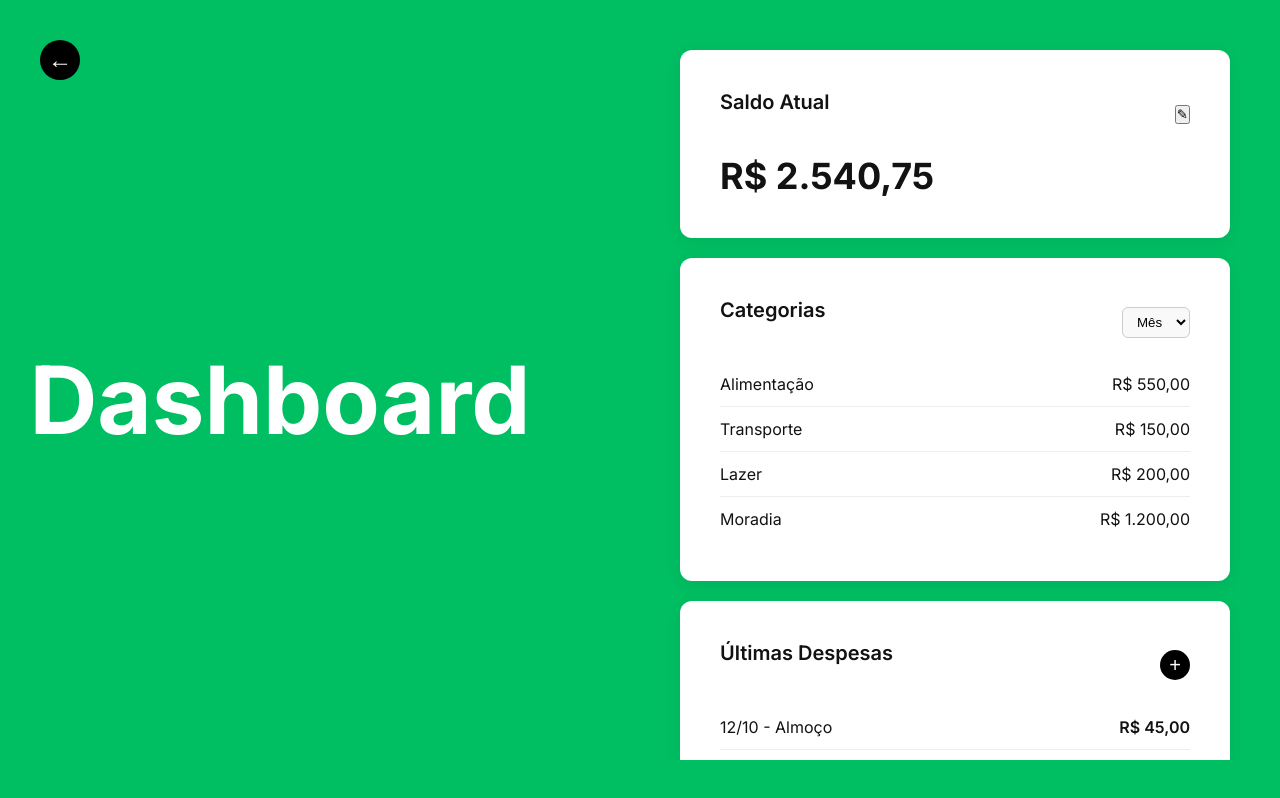
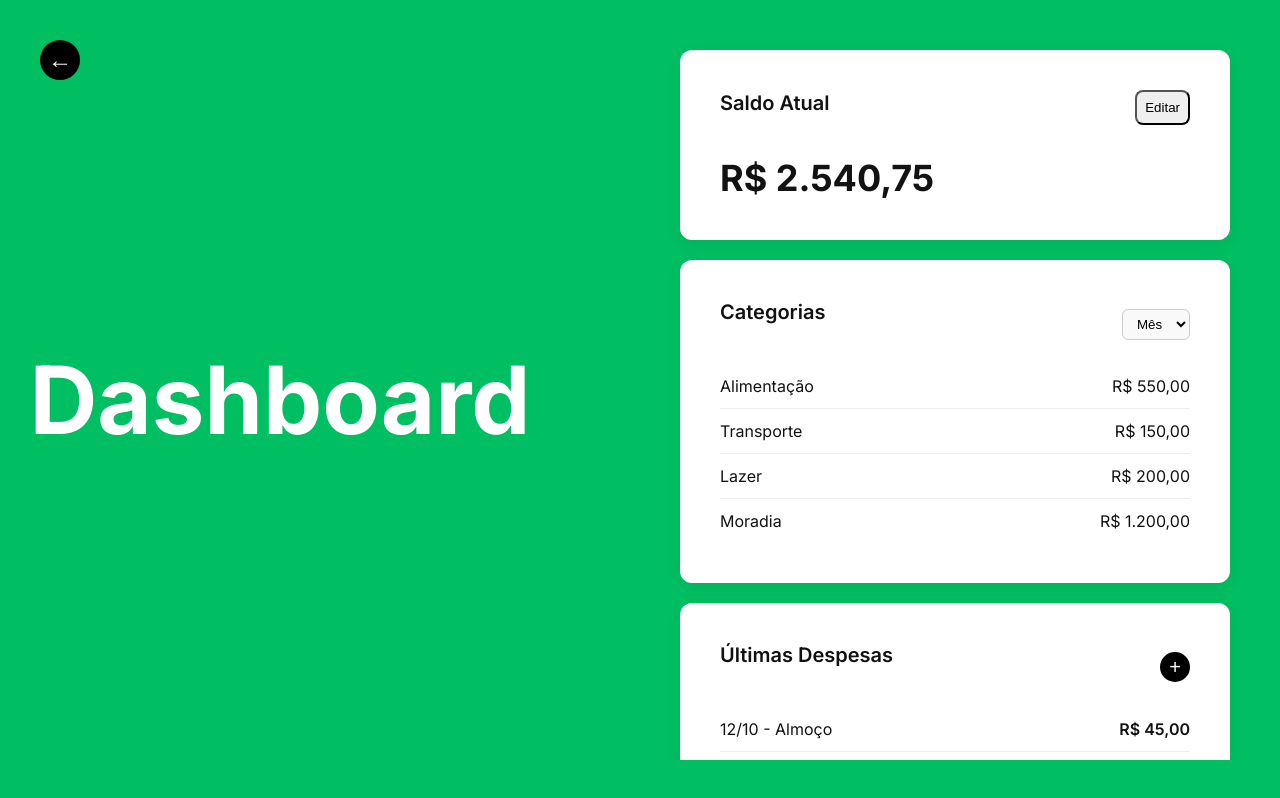
Before and after one commit to YuriClovandi/MoneyMind, a React (Create React App) app: page /dashboard in a window 1280 px wide. Built offline with nearby package versions, Linux system fonts and the light colour scheme.

Commit message:
Alterações no botão de editar saldo

```diff
--- a/src/pages/Dashboard/index.js
+++ b/src/pages/Dashboard/index.js
@@ -45,7 +45,7 @@ const Dashboard = ({ balance }) => {
                             <div className="card-header">
                                 <h3 className="card-title">Saldo Atual</h3>
                                 <button onClick={() => navigate('/edit-balance')} className="edit-button">
-                                    ✎
+                                    Editar
                                 </button>
                             </div>
                             {/* 3. Saldo dinâmico e formatado */}
--- a/src/pages/Dashboard/style.css
+++ b/src/pages/Dashboard/style.css
@@ -126,3 +126,9 @@
 .expense-value {
     font-weight: 600;
 }
+
+.edit-button {
+    padding: 8px;
+    border-radius: 8px;
+    margin-bottom: 15px;
+}
```
